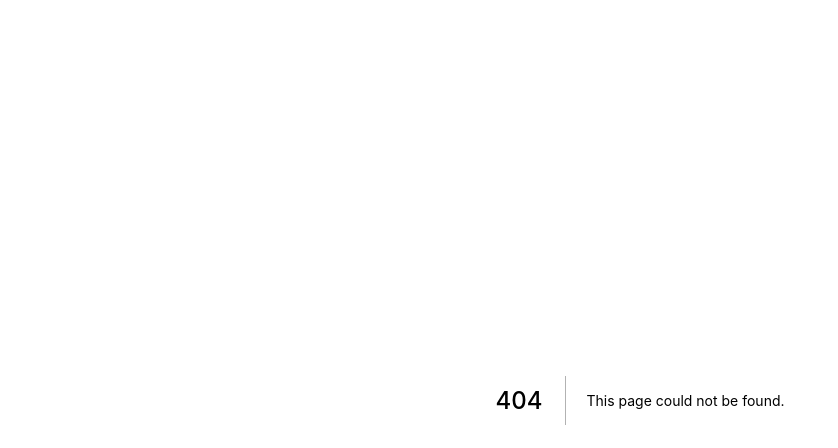
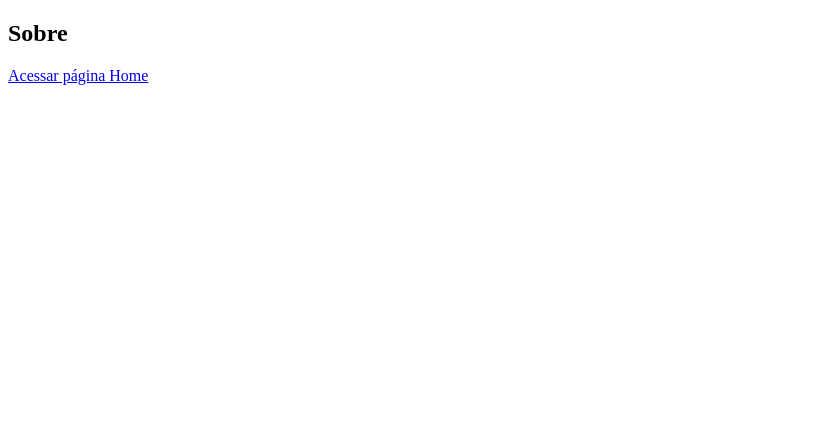
Before and after one commit to matheusazambuja/ideia-unica, a Next.js app: page /sobre in a window 1280 px wide. Before the commit this address had no page. Shown: the top 448 px of the page, without its empty margins (0-838 px from the left). Built offline with nearby package versions, Linux system fonts and the light colour scheme.

Commit message:
teste de Link - arrumando bug de nome em sobre.js: reenviando arquivo

```diff
--- /dev/null
+++ b/pages/sobre.js
@@ -0,0 +1,15 @@
+import Link from 'next/link'
+
+function Sobre() {
+    return (
+        <div>
+            <h2>Sobre</h2>
+
+            <Link href="/">
+                <a>Acessar página Home</a>
+            </Link>
+        </div>
+    )
+}
+
+export default Sobre
```
